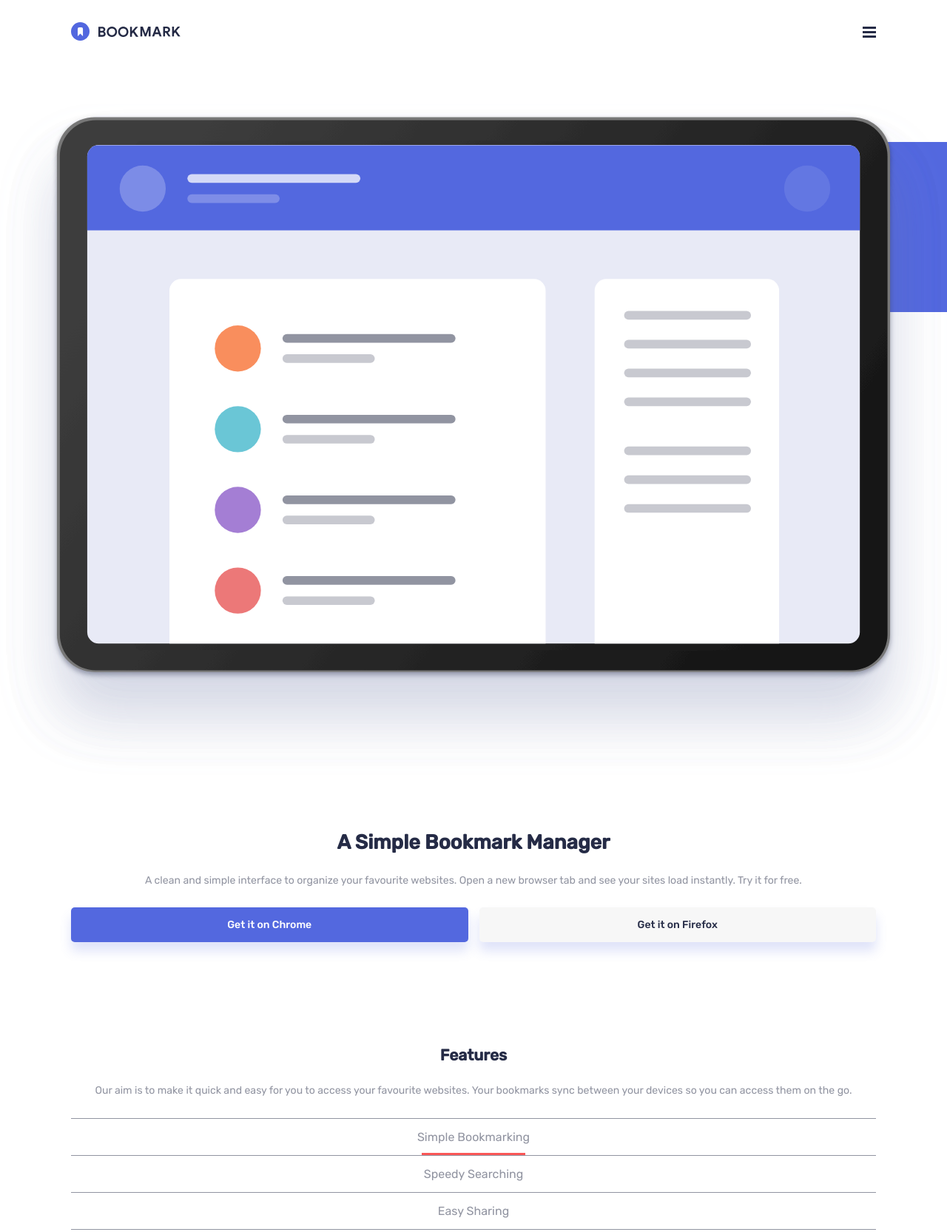
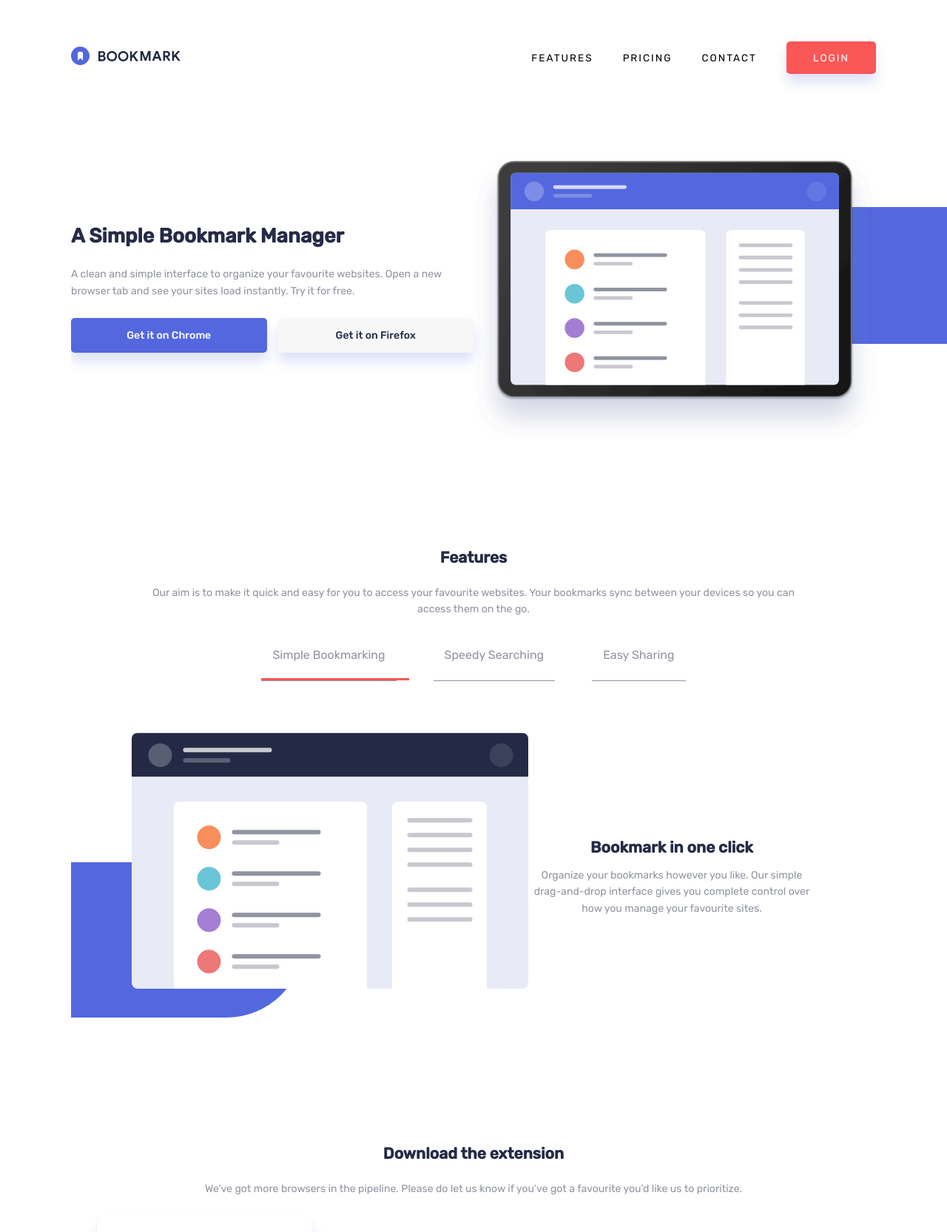
Before and after one commit to luismadf/Bookmark_Landing_Page, a plain HTML site: page index.html in a window 1280 px wide. Shown: the top 1666 px of the page at 74% size. Drawn offline with Linux system fonts and the light colour scheme.

Commit message:
working on desktop version

```diff
--- a/index.html
+++ b/index.html
@@ -20,6 +20,12 @@
       <div class="logo">
         <img src="./images/logo-bookmark.svg" alt="" />
       </div>
+      <ul class="menu">
+        <li>Features</li>
+        <li>Pricing</li>
+        <li>Contact</li>
+        <li>Login</li>
+      </ul>
       <div class="mobile-menu">
         <div class="mobile-menu__icon">
           <img src="./images/icon-hamburger.svg" alt="Mobile Menu" />
@@ -36,26 +42,26 @@
     </header>
 
     <main>
-      <section class="main-section">
+      <section class="main-section container">
         <div class="main-section__img">
           <img src="./images/illustration-hero.svg" alt="main image" />
         </div>
-        <div class="text container">
+        <div class="text">
           <h1>A Simple Bookmark Manager</h1>
           <p>
             A clean and simple interface to organize your favourite websites.
             Open a new browser tab and see your sites load instantly. Try it for
             free.
           </p>
-        </div>
-        <div class="buttons container">
+          <div class="buttons">
             <div class="button cta">Get it on Chrome</div>
             <div class="button">Get it on Firefox</div>
           </div>
+        </div>
       </section>
 
-      <section class="features">
-        <div class="text container">
+      <section class="features container">
+        <div class="text">
           <h3>Features</h3>
           <p>
             Our aim is to make it quick and easy for you to access your
@@ -63,15 +69,15 @@
             can access them on the go.
           </p>
         </div>
-        <div class="features__options container">
+        <div class="features__options">
           <ul>
-            <li class="active">Simple Bookmarking</li>
-            <li>Speedy Searching</li>
-            <li>Easy Sharing</li>
+            <li class="active" id="1">Simple Bookmarking</li>
+            <li id="2">Speedy Searching</li>
+            <li id="3">Easy Sharing</li>
           </ul>
         </div>
         <div class="features__feature container">
-          <div class="feature__one">
+          <div class="feature feature__one active" id="feature-1">
             <img src="./images/illustration-features-tab-1.svg" alt="" />
             <div class="text">
               <h3>Bookmark in one click</h3>
@@ -83,7 +89,7 @@
               <div class="button cta">More Info</div>
             </div>
           </div>
-          <div class="feature__two no-show">
+          <div class="feature feature__two" id="feature-2">
             <img src="./images/illustration-features-tab-2.svg" alt="" />
             <div class="text">
               <h3>Intelligent search</h3>
@@ -94,7 +100,7 @@
               <div class="button cta">More Info</div>
             </div>
           </div>
-          <div class="feature__three no-show">
+          <div class="feature feature__three" id="feature-3">
             <img src="./images/illustration-features-tab-3.svg" alt="" />
             <div class="text">
               <h3>Share your bookmarks</h3>
@@ -282,6 +288,7 @@
 
     <footer>
       <div class="container">
+        <div class="footer__main">
           <svg
             class="footer__logo"
             width="148"
@@ -308,6 +315,7 @@
             <li>Pricing</li>
             <li>Contact</li>
           </ul>
+        </div>
         <ul class="footer__social-media">
           <li>
             <svg xmlns="http://www.w3.org/2000/svg" width="24" height="24">
--- a/src/js/app.js
+++ b/src/js/app.js
@@ -1,4 +1,9 @@
 const questions = document.querySelectorAll(".questions .question");
+const features = document.querySelectorAll(".features__options ul li");
+const featuresDivs = document.querySelectorAll(".features__feature .feature");
+const featureOne = document.getElementById("feature-1");
+const featureTwo = document.getElementById("feature-2");
+const featureThree = document.getElementById("feature-3");
 
 questions.forEach((question) => {
   question.addEventListener("click", (e) => {
@@ -23,3 +28,40 @@ questions.forEach((question) => {
     }
   });
 });
+
+features.forEach((feature) => {
+  feature.addEventListener("click", (e) => {
+    features.forEach((element) => {
+      element.classList.remove("active");
+    });
+
+    e.currentTarget.classList.toggle("active");
+
+    featuresDivs.forEach((element) => {
+      element.classList.remove("active");
+    });
+
+    if (e.currentTarget.id === "1") {
+      featureOne.classList.add("active");
+    } else if (e.currentTarget.id === "2") {
+      featureTwo.classList.add("active");
+    } else if (e.currentTarget.id === "3") {
+      featureThree.classList.add("active");
+    }
+
+    // question.querySelector("svg").classList.toggle("active");
+    // const answer = question.querySelector(".answer");
+    // e.currentTarget.classList.toggle("active");
+    // const realHeight = answer.scrollHeight;
+    // // const answer = question.querySelector(".answer");
+    // // const realHeight = answer.scrollHeight;
+
+    // if (!answer.style.maxHeight) {
+    //   answer.style.maxHeight = realHeight + 40 + "px";
+    //   answer.style.padding = "10px 0 30px 0";
+    // } else {
+    //   answer.style.maxHeight = null;
+    //   answer.style.padding = null;
+    // }
+  });
+});
--- a/src/styles/styles.css
+++ b/src/styles/styles.css
@@ -20,8 +20,10 @@
 }
 
 body {
+  position: relative;
   font-family: "Rubik", sans-serif;
   font-size: 18px;
+  overflow-x: hidden;
 }
 
 h1,
@@ -45,11 +47,16 @@ img {
 }
 
 .container {
+  width: 1440px;
   max-width: 85%;
   margin: 0 auto;
 }
 
 .no-show {
+  display: none;
+}
+
+.menu {
   display: none;
 }
 
@@ -103,25 +110,27 @@ header {
 
 .main-section {
   margin-bottom: 140px;
-  position: relative;
 }
 
 .main-section__img {
   margin-bottom: 70px;
 }
 
-.main-section__img:after {
+body::before {
   content: "";
   position: absolute;
-  height: 230px;
+  height: 175px;
   border-radius: 250px 0 0 250px;
-  width: 315px;
+  width: 260px;
   background-color: var(--soft-blue);
-  top: 52px;
+  top: 200px;
   right: 0px;
   z-index: -1;
 }
 
+.main-section .text {
+  width: 100%;
+}
 /* Features Section */
 
 .features {
@@ -186,6 +195,14 @@ header {
 
 .features__feature .button {
   display: none;
+}
+
+.feature {
+  display: none;
+}
+
+.feature.active {
+  display: block;
 }
 
 /* Download */
@@ -372,3 +389,165 @@ footer .container {
   width: 30%;
   margin-bottom: 32px;
 }
+
+@media (min-width: 768px) {
+  body::before {
+    height: 185px;
+    width: 290px;
+    top: 280px;
+  }
+
+  header {
+    padding-top: 56px;
+  }
+
+  .mobile-menu {
+    display: none;
+  }
+
+  .menu {
+    display: flex;
+    align-items: center;
+    list-style: none;
+    gap: 40px;
+  }
+
+  .menu li {
+    text-transform: uppercase;
+    font-size: 0.85rem;
+    letter-spacing: 2px;
+  }
+
+  .menu li:last-of-type {
+    color: white;
+    padding: 14px 36px;
+    background-color: var(--soft-red);
+    border-radius: 5px;
+    box-shadow: var(--box-shadow);
+  }
+
+  .main-section {
+    display: grid;
+    width: 100%;
+    overflow: hidden;
+    grid-template-columns: 1fr 1fr;
+    grid-template-rows: auto;
+    grid-template-areas: "text img";
+    align-items: center;
+  }
+
+  .main-section__img {
+    grid-area: img;
+    margin-bottom: 0;
+    margin-top: 30px;
+  }
+
+  .main-section .text {
+    grid-area: text;
+    margin: 0;
+    text-align: left;
+  }
+
+  .features__options ul {
+    display: flex;
+    justify-content: center;
+    gap: 50px;
+  }
+
+  .features__options ul li {
+    border-top: none;
+    border-bottom: 1px solid var(--grayish-blue);
+    padding-bottom: 25px;
+  }
+
+  .features__options ul .active::after {
+    content: "";
+    position: absolute;
+    width: 200px;
+    height: 3px;
+    background-color: var(--soft-red);
+    margin: 0 auto;
+    left: 0;
+    right: 0;
+    bottom: 0;
+  }
+
+  .feature.active {
+    display: flex;
+    align-items: center;
+  }
+
+  .download__cards {
+    display: grid;
+    grid-template-columns: repeat(3, 1fr);
+  }
+
+  .card1,
+  .card2,
+  .card3 {
+    width: 80%;
+    height: fit-content;
+  }
+
+  .card2 {
+    margin-top: 48px;
+  }
+
+  .card3 {
+    margin-top: 96px;
+  }
+
+  .questions {
+    max-width: 30%;
+  }
+
+  .subscribe__wrapper {
+    max-width: 30%;
+    display: grid;
+    grid-template-columns: 2fr 1fr;
+    grid-template-areas: "subtitle subtitle" "title title";
+  }
+
+  .subscribe__wrapper p {
+    grid-area: subtitle;
+  }
+
+  .subscribe__wrapper h3 {
+    grid-area: title;
+  }
+
+  .subscribe__wrapper input {
+    width: 95%;
+    margin-bottom: 0px;
+  }
+
+  footer .container {
+    flex-direction: row;
+    width: 100%;
+    justify-content: space-between;
+  }
+
+  .footer__main {
+    display: flex;
+    gap: 60px;
+  }
+
+  .footer__main svg {
+    margin: 48px 0;
+  }
+
+  .footer__menu {
+    flex-direction: row;
+    gap: 40px;
+  }
+
+  .footer__menu li {
+    margin-bottom: 0px;
+  }
+
+  .footer__social-media {
+    margin-bottom: 0px;
+    width: fit-content;
+    gap: 40px;
+  }
+}
```
Lines whose indentation alone changed are shown as unchanged.
